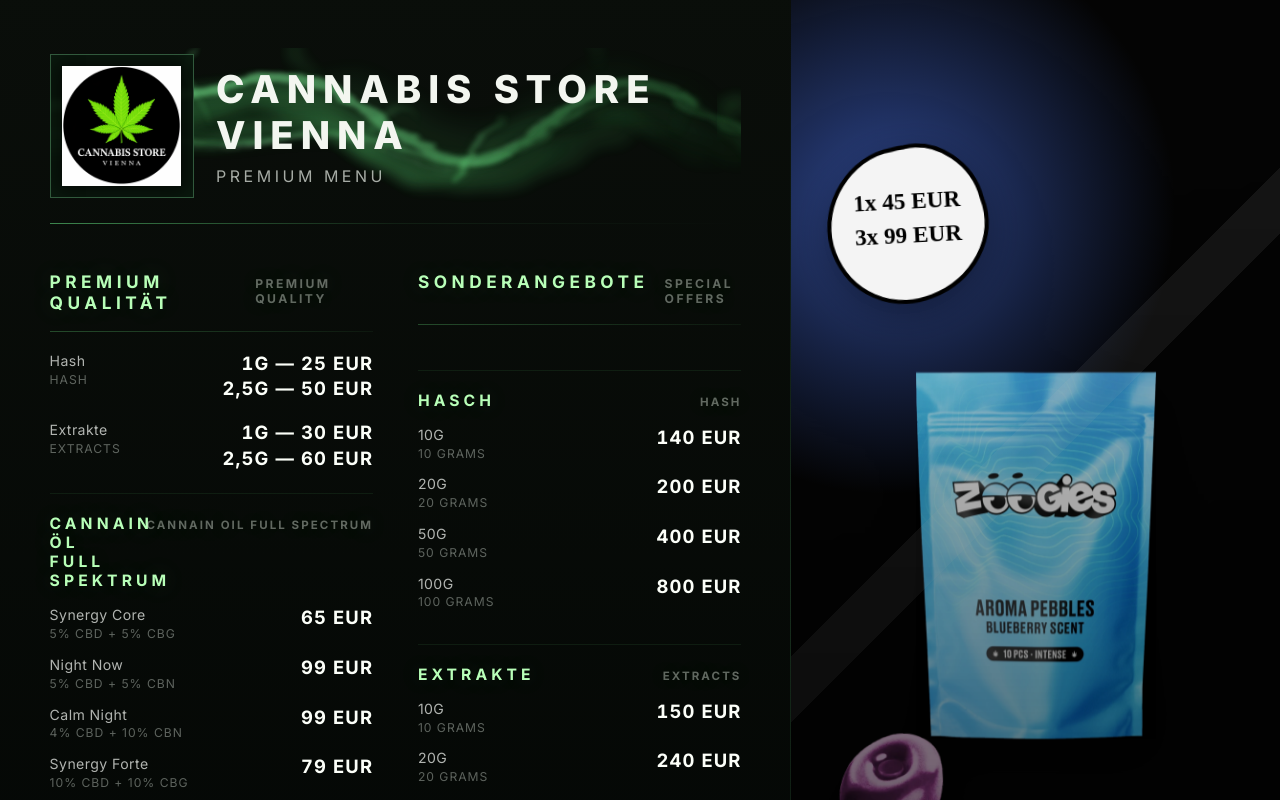
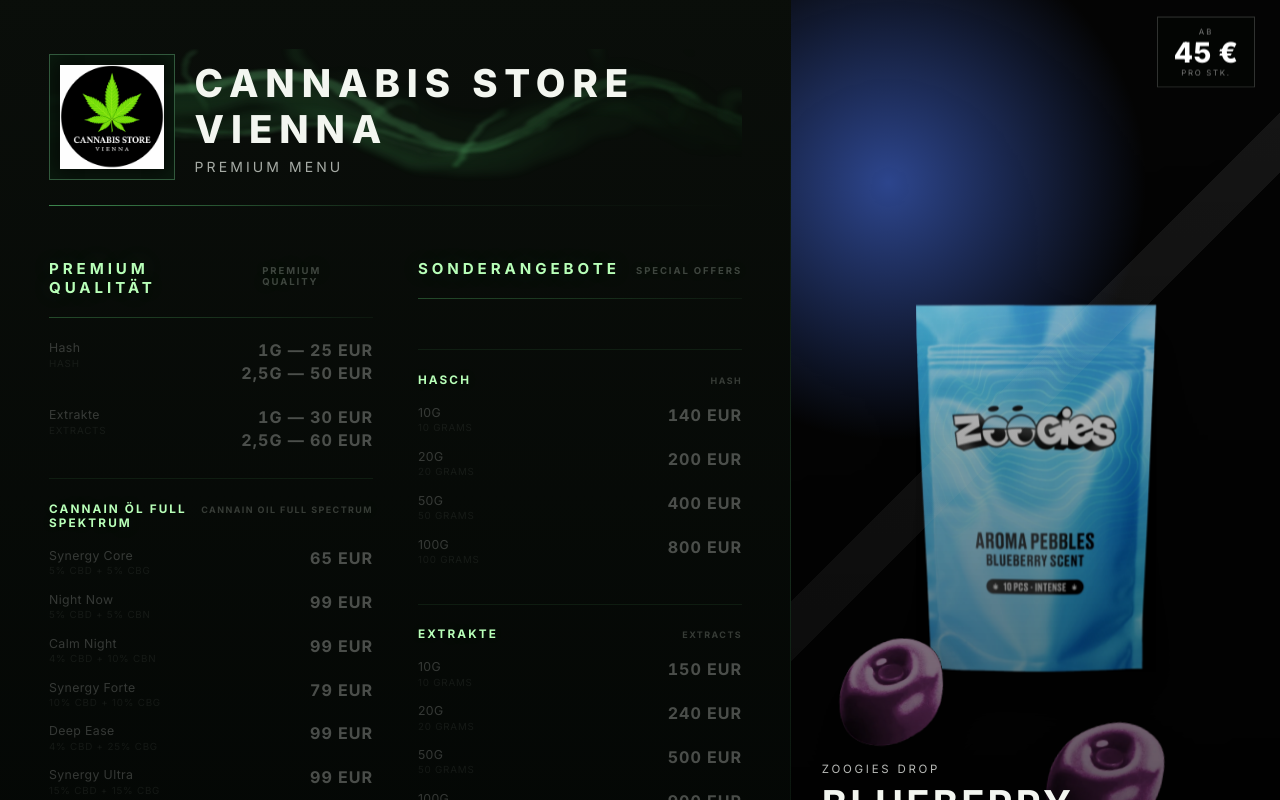
Before and after one commit to Mammonga/canna-store-design, a React (Create React App) app: page / in a window 1280 px wide. Built offline with nearby package versions, Linux system fonts and the light colour scheme.

Commit message:
fixed media query

```diff
--- a/src/App.css
+++ b/src/App.css
@@ -22,7 +22,7 @@
   position: relative;
   display: flex;
   flex-direction: column;
-  padding: 3rem 3.1rem 2.6rem;
+  padding: 3.5rem 3.5rem 3rem;
   background:
     linear-gradient(180deg, rgba(10, 14, 10, 0.99), rgba(3, 6, 4, 0.99)),
     #040604;
@@ -41,8 +41,8 @@
 .menu-header {
   display: flex;
   flex-direction: column;
-  gap: 1.2rem;
-  margin-bottom: 2.2rem;
+  gap: 1.4rem;
+  margin-bottom: 2.8rem;
 }
 
 .brand-row {
@@ -60,7 +60,7 @@
   inset: 0 -4% 0 -6%;
   z-index: 0;
   pointer-events: none;
-  opacity: 0.9;
+  opacity: 0.62;
 }
 
 .smoke-wave {
@@ -85,7 +85,7 @@
   stroke: url(#smokeGradGlow);
   stroke-width: 74;
   filter: url(#smokeTurbHeavy);
-  opacity: 0.26;
+  opacity: 0.16;
   animation: smoke-writhe-a 38s ease-in-out infinite;
 }
 
@@ -94,7 +94,7 @@
   stroke: url(#smokeGradMid);
   stroke-width: 44;
   filter: url(#smokeTurbMed);
-  opacity: 0.44;
+  opacity: 0.28;
   animation: smoke-writhe-b 26s ease-in-out infinite;
 }
 
@@ -103,7 +103,7 @@
   stroke: url(#smokeGradMid);
   stroke-width: 20;
   filter: url(#smokeTurbMed);
-  opacity: 0.36;
+  opacity: 0.22;
   animation: smoke-writhe-a 32s ease-in-out infinite reverse;
   animation-delay: -12s;
 }
@@ -113,7 +113,7 @@
   stroke: url(#smokeGradCore);
   stroke-width: 15;
   filter: url(#smokeTurbLight);
-  opacity: 0.70;
+  opacity: 0.46;
   animation: smoke-writhe-b 22s ease-in-out infinite;
   animation-delay: -5s;
 }
@@ -123,7 +123,7 @@
   stroke: url(#smokeGradCore);
   stroke-width: 5.5;
   filter: url(#smokeTurbLight);
-  opacity: 0.55;
+  opacity: 0.34;
   animation: smoke-drift-a 17s ease-in-out infinite reverse;
   animation-delay: -8s;
 }
@@ -133,7 +133,7 @@
   stroke: url(#smokeGradHighlight);
   stroke-width: 2;
   filter: url(#smokeTurbLight);
-  opacity: 0.36;
+  opacity: 0.22;
   animation: smoke-drift-c 20s ease-in-out infinite;
   animation-delay: -14s;
 }
@@ -197,7 +197,7 @@
   stroke-linecap: round;
   stroke-linejoin: round;
   filter: url(#smokeTurbMed);
-  opacity: 0.30;
+  opacity: 0.18;
   animation: smoke-writhe-a 32s ease-in-out infinite reverse;
   animation-delay: -7s;
 }
@@ -264,7 +264,7 @@
 .menu-grid {
   display: grid;
   grid-template-columns: repeat(2, minmax(0, 1fr));
-  gap: 2.9rem 2.8rem;
+  gap: 3.5rem 3.2rem;
   flex: 1;
   align-content: start;
 }
@@ -280,8 +280,8 @@
   align-items: baseline;
   justify-content: space-between;
   gap: 1rem;
-  margin: 0 0 1.1rem;
-  padding-top: 0.75rem;
+  margin: 0 0 1.4rem;
+  padding-top: 1rem;
   color: #b8ffb8;
   font-family: 'Inter', sans-serif;
   font-size: 1.08rem;
@@ -291,27 +291,27 @@
 }
 
 .section-title-translation {
-  color: rgba(226, 235, 225, 0.42);
-  font-size: 0.76rem;
+  color: rgba(226, 235, 225, 0.26);
+  font-size: 0.68rem;
   letter-spacing: 0.2em;
 }
 
 .section-rule {
   height: 1px;
-  margin-bottom: 1.25rem;
+  margin-bottom: 1.6rem;
   background: linear-gradient(90deg, rgba(116, 255, 141, 0.26), rgba(116, 255, 141, 0.05));
 }
 
 .menu-subgroup {
-  margin-top: 1.55rem;
-  margin-bottom: 0.6rem;
-  padding-top: 1.25rem;
+  margin-top: 2rem;
+  margin-bottom: 0.75rem;
+  padding-top: 1.6rem;
   border-top: 1px solid rgba(116, 255, 141, 0.08);
 }
 
 .menu-subgroup--compact {
-  margin-top: 0.6rem;
-  padding-top: 0.72rem;
+  margin-top: 0.75rem;
+  padding-top: 0.9rem;
 }
 
 .subgroup-title {
@@ -319,30 +319,57 @@
   grid-template-columns: minmax(0, 1fr) auto;
   align-items: baseline;
   column-gap: 1rem;
-  margin: 0 0 1rem;
+  margin: 0 0 1.3rem;
   color: #b8ffb8;
   font-family: 'Inter', sans-serif;
-  font-size: 0.98rem;
-  letter-spacing: 0.26em;
+  font-size: 0.84rem;
+  letter-spacing: 0.18em;
   text-transform: uppercase;
-  text-shadow: 0 0 24px rgba(116, 255, 141, 0.18);
+  text-shadow: 0 0 24px rgba(116, 255, 141, 0.14);
 }
 
 .subgroup-title-translation {
-  color: rgba(226, 235, 225, 0.42);
-  font-size: 0.72rem;
-  letter-spacing: 0.18em;
+  color: rgba(226, 235, 225, 0.22);
+  font-size: 0.64rem;
+  letter-spacing: 0.16em;
   justify-self: end;
   text-align: right;
 }
 
 .menu-items {
   display: grid;
-  gap: 1.35rem;
+  gap: 1.7rem;
 }
 
 .menu-items-compact {
-  gap: 0.92rem;
+  gap: 1.1rem;
+}
+
+.menu-item {
+  position: relative;
+  display: flex;
+  align-items: flex-start;
+  justify-content: space-between;
+  gap: 1.2rem;
+  font-size: 1rem;
+  transition: transform 600ms ease, opacity 600ms ease;
+}
+
+.menu-item.is-featured {
+  transform: scale(1.12);
+  transform-origin: left center;
+}
+
+.menu-item.is-featured::before {
+  content: '';
+  position: absolute;
+  left: -0.9rem;
+  top: 8%;
+  bottom: 8%;
+  width: 2px;
+  background: var(--item-accent, #b8ffb8);
+  border-radius: 1px;
+  box-shadow: 0 0 10px var(--item-accent, rgba(184, 255, 184, 0.5));
 }
 
 .menu-item.is-featured .item-name,
@@ -351,12 +378,8 @@
   transition: color 600ms ease;
 }
 
-.menu-item {
-  display: flex;
-  align-items: flex-start;
-  justify-content: space-between;
-  gap: 1.2rem;
-  font-size: 1rem;
+.menu-grid:has(.is-featured) .menu-item:not(.is-featured) {
+  opacity: 0.28;
 }
 
 .item-copy {
@@ -371,8 +394,8 @@
 }
 
 .item-translation {
-  color: rgba(226, 235, 225, 0.4);
-  font-size: 0.76rem;
+  color: rgba(226, 235, 225, 0.26);
+  font-size: 0.7rem;
   letter-spacing: 0.08em;
   text-transform: uppercase;
 }
@@ -405,7 +428,7 @@
   inset: 0;
   display: flex;
   align-items: flex-end;
-  padding: 2.4rem 2.2rem;
+  padding: 2.4rem 2.2rem 5rem;
   opacity: 0;
   transition: opacity 900ms ease-in-out, transform 900ms ease-in-out;
   transform: scale(1.015);
@@ -472,25 +495,57 @@
 
 .ad-price-badge {
   position: absolute;
-  left: 24%;
-  top: 20%;
-  width: 42%;
-  max-width: 13.5rem;
-  transform: translate(-50%, -50%) rotate(-3deg);
+  top: 1.6rem;
+  right: 1.8rem;
   z-index: 2;
-  filter: drop-shadow(0 10px 20px rgba(0, 0, 0, 0.4));
-  animation: float-price-badge 4s ease-in-out infinite;
+  display: flex;
+  flex-direction: column;
+  align-items: center;
+  gap: 0.08rem;
+  padding: 0.65rem 1.1rem;
+  border: 1px solid rgba(255, 255, 255, 0.18);
+  background: rgba(4, 6, 4, 0.84);
+  backdrop-filter: blur(14px);
+  animation: float-badge 4.2s ease-in-out infinite;
+}
+
+.ad-price-from {
+  font-size: 0.56rem;
+  letter-spacing: 0.26em;
+  text-transform: uppercase;
+  color: rgba(255, 255, 255, 0.48);
+}
+
+.ad-price-amount {
+  font-size: 2rem;
+  font-weight: 800;
+  letter-spacing: 0.02em;
+  color: #ffffff;
+  line-height: 1;
+  font-family: 'Inter', sans-serif;
+}
+
+.ad-price-unit {
+  font-size: 0.56rem;
+  letter-spacing: 0.22em;
+  text-transform: uppercase;
+  color: rgba(255, 255, 255, 0.48);
 }
 
 .ad-coming-soon {
   position: absolute;
-  top: 10%;
-  right: 16%;
-  width: 38%;
-  max-width: 12rem;
+  top: 1.6rem;
+  right: 1.8rem;
   z-index: 2;
-  filter: drop-shadow(0 10px 18px rgba(0, 0, 0, 0.28));
-  animation: float-badge 3.8s ease-in-out infinite;
+  padding: 0.6rem 1.2rem;
+  border: 1px solid rgba(255, 255, 255, 0.14);
+  background: rgba(4, 6, 4, 0.84);
+  backdrop-filter: blur(14px);
+  font-size: 0.64rem;
+  letter-spacing: 0.32em;
+  text-transform: uppercase;
+  color: rgba(255, 255, 255, 0.62);
+  animation: float-badge 4.2s ease-in-out infinite;
 }
 
 .ad-image-tint {
@@ -552,7 +607,7 @@
 .ad-progress {
   position: absolute;
   right: 1.35rem;
-  bottom: 1.2rem;
+  bottom: 2.2rem;
   z-index: 4;
   display: flex;
   gap: 0.45rem;
@@ -764,6 +819,15 @@
 }
 
 /* ══════════════════════════════════════════════════════════════════════════
+   1080p DISPLAY (1920 × 1080) — full designed proportions
+   Below 1920px the base is 14px (compact). Here we restore 16px so every
+   rem value renders exactly as designed for a TV at viewing distance.
+   ══════════════════════════════════════════════════════════════════════════ */
+@media (min-width: 1920px) {
+  html { font-size: 16px; }
+}
+
+/* ══════════════════════════════════════════════════════════════════════════
    4K DISPLAY (3840 × 2160) — 2× scale
    All rem values double via font-size; px values scaled manually.
    ══════════════════════════════════════════════════════════════════════════ */
@@ -799,14 +863,6 @@
 
   .ad-pebble {
     filter: drop-shadow(0 36px 48px rgba(0, 0, 0, 0.42));
-  }
-
-  .ad-price-badge {
-    filter: drop-shadow(0 20px 40px rgba(0, 0, 0, 0.4));
-  }
-
-  .ad-coming-soon {
-    filter: drop-shadow(0 20px 36px rgba(0, 0, 0, 0.28));
   }
 
   .ad-badge {
@@ -916,14 +972,6 @@
     filter: drop-shadow(0 72px 96px rgba(0, 0, 0, 0.42));
   }
 
-  .ad-price-badge {
-    filter: drop-shadow(0 40px 80px rgba(0, 0, 0, 0.4));
-  }
-
-  .ad-coming-soon {
-    filter: drop-shadow(0 40px 72px rgba(0, 0, 0, 0.28));
-  }
-
   .ad-badge {
     backdrop-filter: blur(40px);
   }
--- a/src/App.js
+++ b/src/App.js
@@ -75,6 +75,7 @@
     packagePosition: '56% 52%',
     packageScale: '0.68',
     showPriceBadge: true,
+    priceText: '45 €',
     pebbles: [
       { src: `${process.env.PUBLIC_URL}/PurplePebble.png`, className: 'pebble-left' },
       { src: `${process.env.PUBLIC_URL}/PurplePebble.png`, className: 'pebble-front' },
@@ -91,6 +92,7 @@
     packagePosition: '56% 52%',
     packageScale: '0.68',
     showPriceBadge: true,
+    priceText: '45 €',
     pebbles: [
       { src: `${process.env.PUBLIC_URL}/StrawberryPebble.png`, className: 'pebble-left' },
       { src: `${process.env.PUBLIC_URL}/StrawberryPebble.png`, className: 'pebble-front' },
--- a/src/components/CannastoreMenu.js
+++ b/src/components/CannastoreMenu.js
@@ -67,8 +67,8 @@
                       values="0.011 0.048;0.018 0.070;0.013 0.054;0.016 0.062;0.011 0.048"
                       dur="19s" repeatCount="indefinite"/>
                   </feTurbulence>
-                  <feDisplacementMap in="SourceGraphic" in2="noise" scale="16" xChannelSelector="R" yChannelSelector="G" result="d"/>
-                  <feGaussianBlur in="d" stdDeviation="3.5"/>
+                  <feDisplacementMap in="SourceGraphic" in2="noise" scale="11" xChannelSelector="R" yChannelSelector="G" result="d"/>
+                  <feGaussianBlur in="d" stdDeviation="2.5"/>
                 </filter>
 
                 {/* Medium turbulence – mid glow, tendril, wisps */}
@@ -78,8 +78,8 @@
                       values="0.008 0.038;0.015 0.062;0.010 0.048;0.013 0.056;0.008 0.038"
                       dur="26s" repeatCount="indefinite"/>
                   </feTurbulence>
-                  <feDisplacementMap in="SourceGraphic" in2="noise" scale="30" xChannelSelector="R" yChannelSelector="G" result="d"/>
-                  <feGaussianBlur in="d" stdDeviation="9"/>
+                  <feDisplacementMap in="SourceGraphic" in2="noise" scale="21" xChannelSelector="R" yChannelSelector="G" result="d"/>
+                  <feGaussianBlur in="d" stdDeviation="6.5"/>
                 </filter>
 
                 {/* Heavy turbulence – outer atmospheric bloom */}
@@ -89,8 +89,8 @@
                       values="0.007 0.030;0.013 0.052;0.009 0.040;0.011 0.046;0.007 0.030"
                       dur="32s" repeatCount="indefinite"/>
                   </feTurbulence>
-                  <feDisplacementMap in="SourceGraphic" in2="noise" scale="46" xChannelSelector="R" yChannelSelector="G" result="d"/>
-                  <feGaussianBlur in="d" stdDeviation="19"/>
+                  <feDisplacementMap in="SourceGraphic" in2="noise" scale="32" xChannelSelector="R" yChannelSelector="G" result="d"/>
+                  <feGaussianBlur in="d" stdDeviation="13"/>
                 </filter>
 
                 <linearGradient id="smokeGradCore" x1="0%" y1="50%" x2="100%" y2="50%">
@@ -120,7 +120,7 @@
               <path className="smoke-outer-glow" d={S.A}>
                 <animate attributeName="d"
                   values={v('A','C','E','B','D','A')}
-                  dur="54s" repeatCount="indefinite"
+                  dur="72s" repeatCount="indefinite"
                   calcMode="spline" keyTimes={KT.synco} keySplines={KS5}/>
               </path>
 
@@ -128,7 +128,7 @@
               <path className="smoke-mid-glow" d={S.D}>
                 <animate attributeName="d"
                   values={v('D','A','F','C','B','D')}
-                  dur="41s" repeatCount="indefinite"
+                  dur="54s" repeatCount="indefinite"
                   calcMode="spline" keyTimes={KT.lazy} keySplines={KS5b}/>
               </path>
 
@@ -136,7 +136,7 @@
               <path className="smoke-tendril" d={T.A}>
                 <animate attributeName="d"
                   values={vt('A','C','F','B','E','D','A')}
-                  dur="46s" repeatCount="indefinite"
+                  dur="62s" repeatCount="indefinite"
                   calcMode="spline"
                   keyTimes="0;0.14;0.32;0.54;0.72;0.88;1"
                   keySplines={`${KS5};0.4 0 0.6 1`}/>
@@ -146,7 +146,7 @@
               <path className="smoke-ribbon" d={S.B}>
                 <animate attributeName="d"
                   values={v('B','E','A','D','F','C','B')}
-                  dur="29s" repeatCount="indefinite"
+                  dur="40s" repeatCount="indefinite"
                   calcMode="spline"
                   keyTimes="0;0.14;0.32;0.54;0.72;0.88;1"
                   keySplines={`${KS5c};0.2 0 0.8 1`}/>
@@ -156,7 +156,7 @@
               <path className="smoke-core" d={S.F}>
                 <animate attributeName="d"
                   values={v('F','B','D','A','E','C','F')}
-                  dur="22s" repeatCount="indefinite"
+                  dur="30s" repeatCount="indefinite"
                   calcMode="spline"
                   keyTimes="0;0.16;0.36;0.56;0.74;0.90;1"
                   keySplines={`${KS5c};0.1 0 0.9 1`}/>
@@ -166,7 +166,7 @@
               <path className="smoke-highlight" d={S.E}>
                 <animate attributeName="d"
                   values={v('E','D','B','F','A','C','E')}
-                  dur="36s" repeatCount="indefinite"
+                  dur="48s" repeatCount="indefinite"
                   calcMode="spline"
                   keyTimes="0;0.18;0.40;0.62;0.80;0.92;1"
                   keySplines={`${KS5b};0.3 0 0.7 1`}/>
--- a/src/components/ZoogiesAdLoop.js
+++ b/src/components/ZoogiesAdLoop.js
@@ -1,7 +1,4 @@
 import { useEffect, useState } from 'react';
-
-const comingSoonImage = `${process.env.PUBLIC_URL}/coming_soon.svg`;
-const priceBadgeImage = `${process.env.PUBLIC_URL}/price_badge.svg`;
 
 function ZoogiesAdLoop({ slides, onSlideChange }) {
   const [activeIndex, setActiveIndex] = useState(0);
@@ -60,18 +57,14 @@
                 />
               ))}
               {slide.showPriceBadge ? (
-                <img
-                  className="ad-price-badge"
-                  src={priceBadgeImage}
-                  alt="Price badge"
-                />
+                <div className="ad-price-badge" aria-label={`Ab ${slide.priceText}`}>
+                  <span className="ad-price-from">ab</span>
+                  <span className="ad-price-amount">{slide.priceText}</span>
+                  <span className="ad-price-unit">pro Stk.</span>
+                </div>
               ) : null}
               {slide.comingSoon ? (
-                <img
-                  className="ad-coming-soon"
-                  src={comingSoonImage}
-                  alt="Coming soon"
-                />
+                <div className="ad-coming-soon">Coming Soon</div>
               ) : null}
             </div>
           )}
--- a/src/index.css
+++ b/src/index.css
@@ -1,5 +1,9 @@
 * {
   box-sizing: border-box;
+}
+
+html {
+  font-size: 14px;
 }
 
 html,
```
Also changed, not shown: 1 other file (tests, documents, lock files or other folders).
